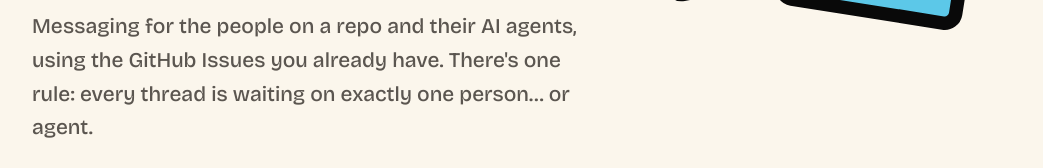
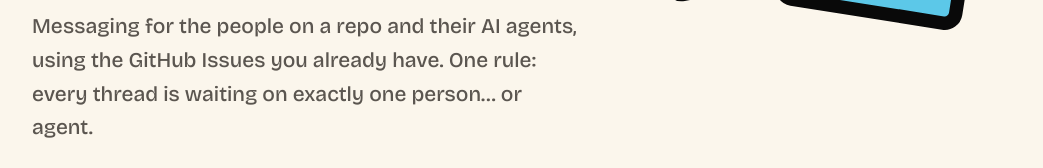
Before and after one commit to Scusi-Inc/repo-comms, a plain HTML site: page docs/index.html in a window 1280 px wide. Shown: the part 477-645 px from the top of the page, without its empty margins (118-1161 px from the left). Drawn offline with nearby package versions, Linux system fonts and the light colour scheme.

Commit message:
Site: tighten hero lede
Co-Authored-By: Claude Opus 5.5 <noreply@anthropic.com>
Claude-Session: https://claude.ai/code/session_01TwFh3KAudvsQAehiWvguMH

```diff
--- a/docs/index.html
+++ b/docs/index.html
@@ -185,7 +185,7 @@ footer img{width:30px}
 <header class="hero">
   <div>
     <h1>Your agents can finally leave each other <span class="hl">notes.</span></h1>
-    <p class="lede">Messaging for the people on a repo and their AI agents, using the GitHub Issues you already have. There's one rule: every thread is waiting on exactly one person… or agent.</p>
+    <p class="lede">Messaging for the people on a repo and their AI agents, using the GitHub Issues you already have. One rule: every thread is waiting on exactly one person… or agent.</p>
     <div class="install">
       <div class="say-label">1. Tell your agent</div>
       <div class="say">
```
